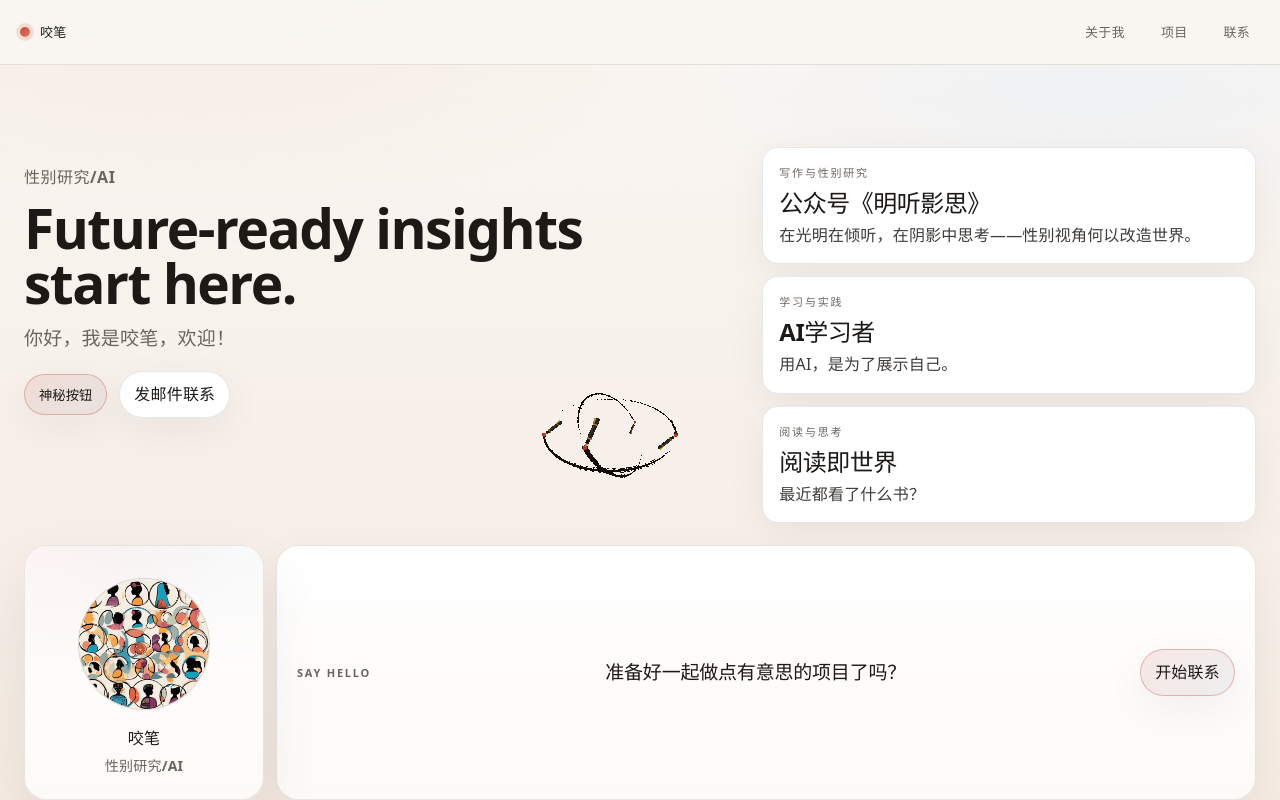
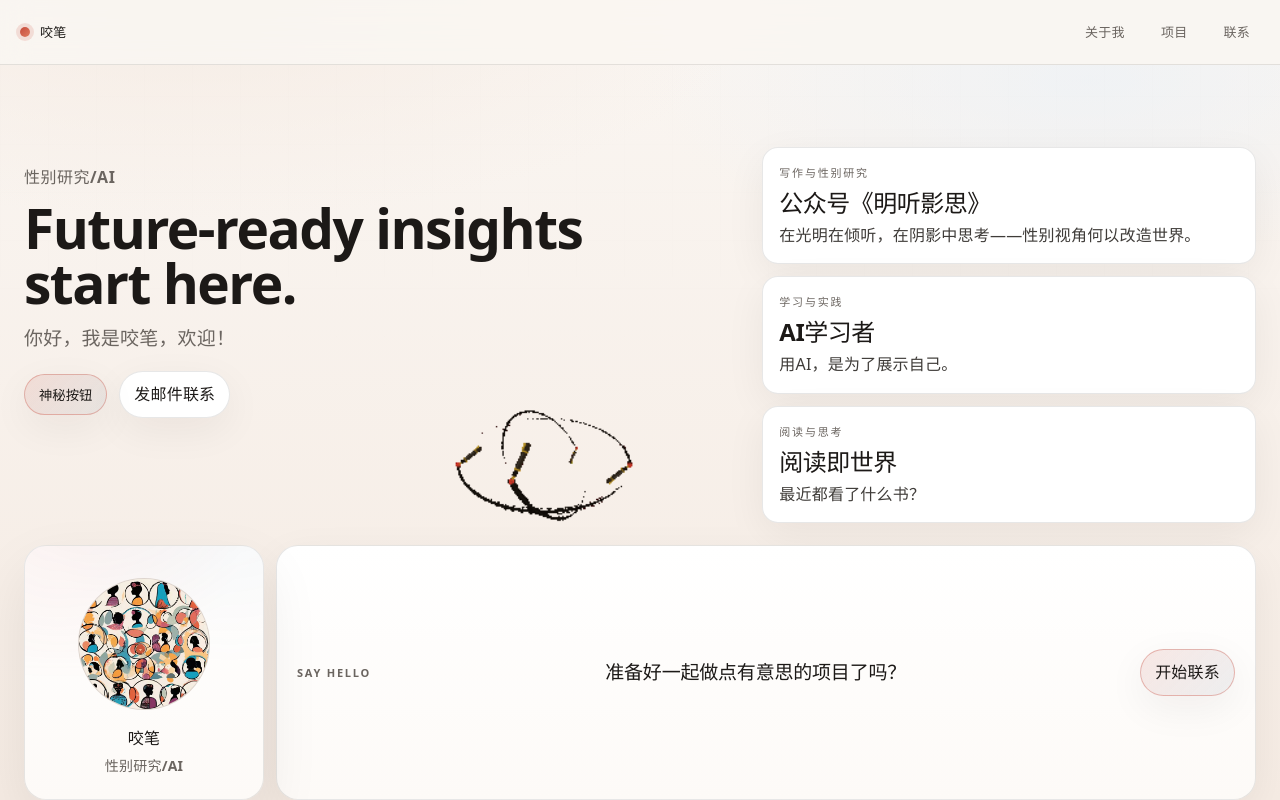
Before and after one commit to yaobi07/yaobiprofile, a React (Vite) app: page / in a window 1280 px wide. Shown: the top 800 px of the page. Built offline with nearby package versions, Linux system fonts and the light colour scheme.

Commit message:
fix: heroGif 260x260px, right:60px, vertically centered
Co-Authored-By: Claude Sonnet 4.6 <noreply@anthropic.com>

```diff
--- a/src/App.css
+++ b/src/App.css
@@ -133,11 +133,11 @@
 
 .heroGif {
   position: absolute;
-  right: 24px;
+  right: 60px;
   top: 50%;
   transform: translateY(-50%);
-  width: 200px;
-  height: 200px;
+  width: 260px;
+  height: 260px;
   object-fit: contain;
   pointer-events: none;
   animation: ctaBuddyBob 2.8s ease-in-out infinite;
```
